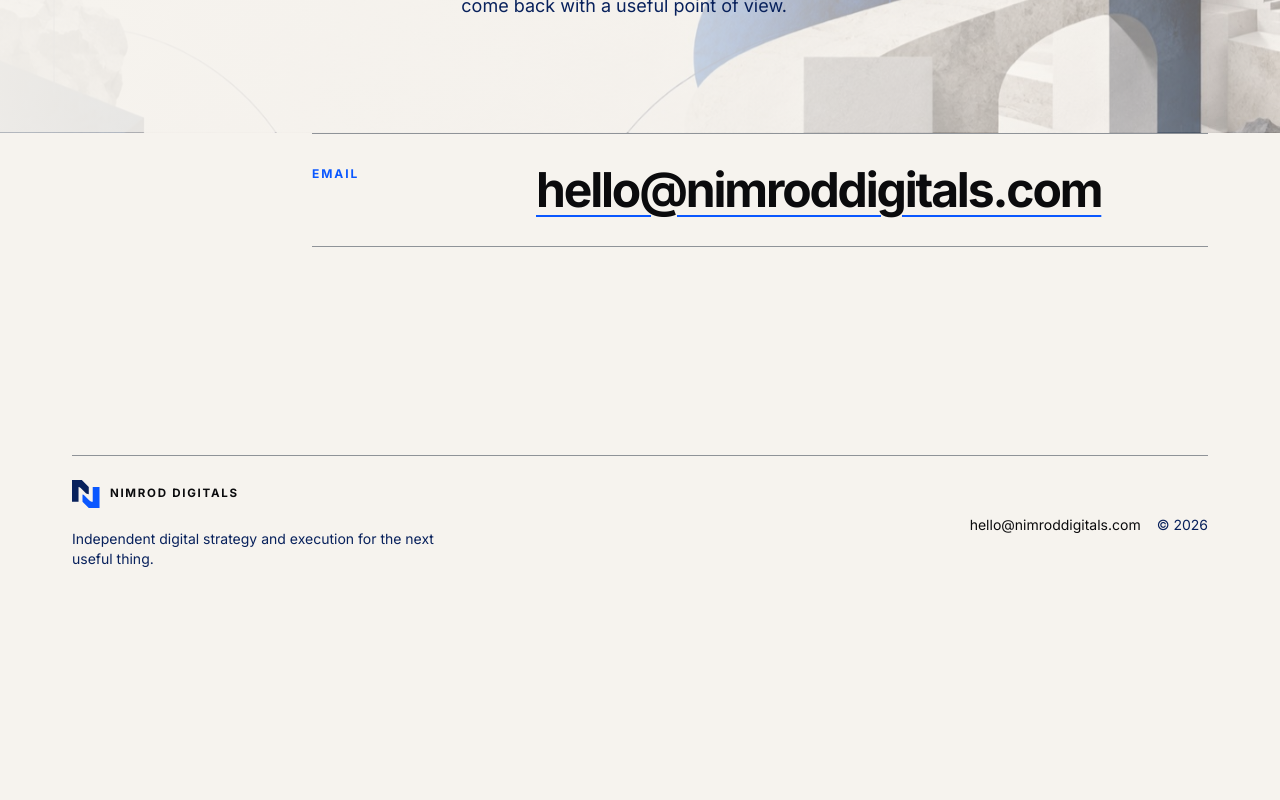
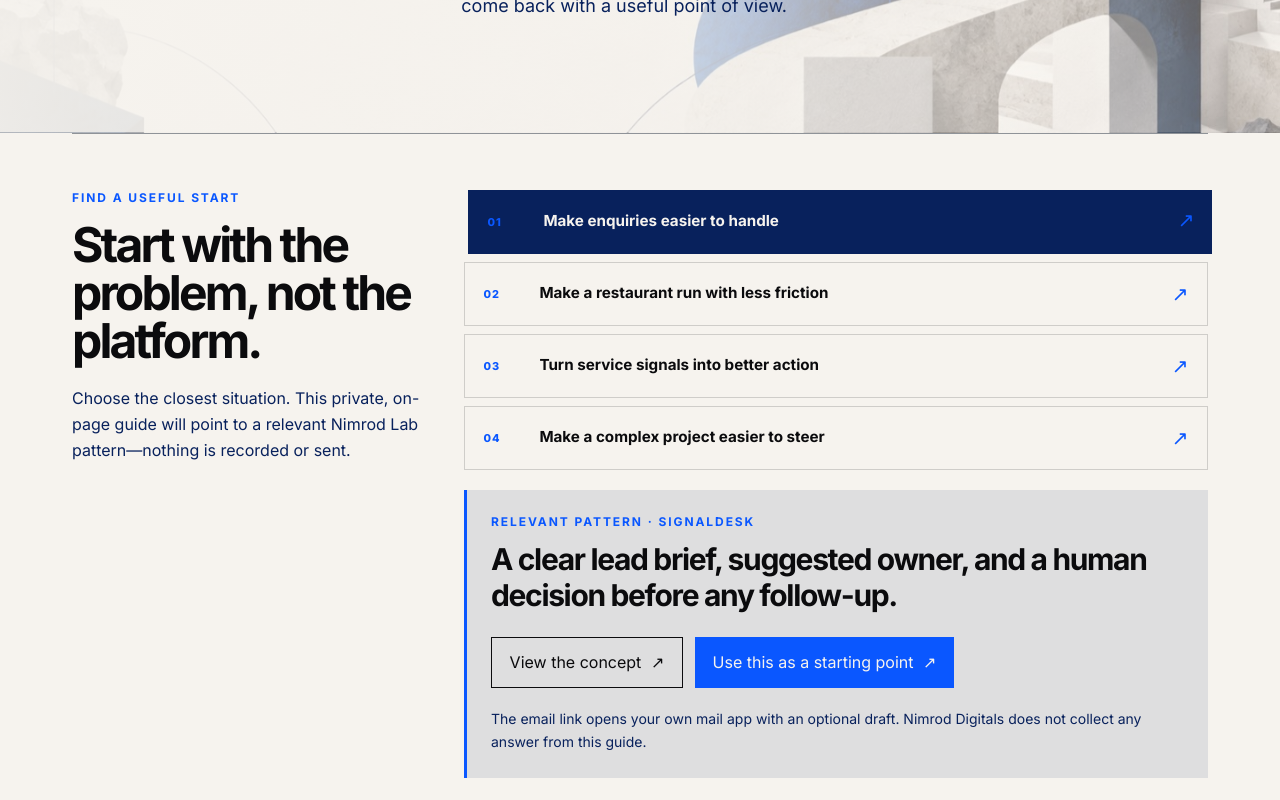
Before and after one commit to nimrod-digitals/nimrod-digitals-web, a Next.js app: page /contact in a window 1280 px wide. Shown: the part 460-1260 px from the top of the page. Before the commit the page ends 1069 px from the top, so only its background shows below. Built offline with nearby package versions, Linux system fonts and the light colour scheme.

Commit message:
Add useful start contact guide

```diff
--- a/app/contact/page.tsx
+++ b/app/contact/page.tsx
@@ -1,6 +1,7 @@
 import type { Metadata } from "next";
 
 import { PageIntro, SiteFooter, SiteHeader } from "@/components/site-shell";
+import { UsefulStartFinder } from "@/components/useful-start-finder";
 import { createPageMetadata } from "@/lib/metadata";
 
 export const metadata: Metadata = createPageMetadata({
@@ -11,5 +12,5 @@ export const metadata: Metadata = createPageMetadata({
 });
 
 export default function ContactPage() {
-  return <main><SiteHeader /><PageIntro eyebrow="Contact" title="Make the next move count."><p>Tell us what is changing, what feels stuck, or what needs to be made. We’ll come back with a useful point of view.</p></PageIntro><section className="page-shell pb-20 md:pb-28"><div className="ml-auto max-w-4xl border-y border-mist py-8 md:grid md:grid-cols-8"><p className="eyebrow md:col-span-2">Email</p><a className="brand-subhead text-3xl leading-tight underline decoration-signal decoration-2 underline-offset-8 md:col-span-6 md:text-5xl" href="mailto:hello@nimroddigitals.com">hello@nimroddigitals.com</a></div></section><SiteFooter /></main>;
+  return <main><SiteHeader /><PageIntro eyebrow="Contact" title="Make the next move count."><p>Tell us what is changing, what feels stuck, or what needs to be made. We’ll come back with a useful point of view.</p></PageIntro><UsefulStartFinder /><section className="page-shell pb-20 md:pb-28"><div className="ml-auto max-w-4xl border-y border-mist py-8 md:grid md:grid-cols-8"><p className="eyebrow md:col-span-2">Email</p><a className="brand-subhead text-3xl leading-tight underline decoration-signal decoration-2 underline-offset-8 md:col-span-6 md:text-5xl" href="mailto:hello@nimroddigitals.com">hello@nimroddigitals.com</a></div></section><SiteFooter /></main>;
 }
--- a/app/globals.css
+++ b/app/globals.css
@@ -173,6 +173,17 @@ button { font: inherit; }
 .action-link-primary:hover { background: var(--signal-dark); }
 .action-link-secondary { border: 1px solid var(--ink); color: var(--ink); }
 .action-link-secondary:hover { background: var(--ink); color: var(--paper); }
+
+.useful-start-finder { position: relative; }
+.useful-start-option { align-items: center; background: transparent; border: 1px solid color-mix(in srgb, var(--ink) 16%, transparent); color: var(--ink); cursor: pointer; display: grid; gap: 1rem; grid-template-columns: 2.5rem minmax(0, 1fr) 1.5rem; padding: 1rem 1.15rem; text-align: left; transition: background-color 180ms ease, border-color 180ms ease, color 180ms ease, transform 180ms ease; width: 100%; }
+.useful-start-option span { color: var(--signal); font-size: .68rem; font-weight: 800; letter-spacing: .1em; }
+.useful-start-option strong { font-size: .95rem; }
+.useful-start-option i { color: var(--signal); font-style: normal; font-size: 1.25rem; text-align: right; transition: transform 180ms ease; }
+.useful-start-option:hover, .useful-start-option.is-active { background: var(--navy-blue); border-color: var(--navy-blue); color: var(--bone-white); transform: translateX(.25rem); }
+.useful-start-option:hover i, .useful-start-option.is-active i { transform: translate(2px, -2px); }
+.useful-start-option:focus-visible { outline: 2px solid var(--signal); outline-offset: 3px; }
+.useful-start-result { background: color-mix(in srgb, var(--paper) 90%, var(--navy-blue)); border-left: 3px solid var(--signal); padding: 1.5rem; }
+:root[data-theme="dark"] .useful-start-result { background: color-mix(in srgb, var(--navy-blue) 54%, var(--ink-black)); }
 
 .labs-panel { background: color-mix(in srgb, var(--paper) 94%, var(--navy-blue)); }
 .lab-card { min-height: 24rem; position: relative; transition: background-color 220ms ease, color 220ms ease, transform 220ms ease; }
--- /dev/null
+++ b/components/useful-start-finder.tsx
@@ -0,0 +1,71 @@
+"use client";
+
+import Link from "next/link";
+import { useState } from "react";
+
+const paths = [
+  {
+    label: "Make enquiries easier to handle",
+    lab: "SignalDesk",
+    href: "/labs/signaldesk/",
+    outcome: "A clear lead brief, suggested owner, and a human decision before any follow-up.",
+    subject: "Useful start: enquiry workflow",
+  },
+  {
+    label: "Make a restaurant run with less friction",
+    lab: "TableFlow + KitchenPulse",
+    href: "/labs/tableflow/",
+    outcome: "A consent-led guest conversation and an owner-reviewed operating picture for the shift.",
+    subject: "Useful start: restaurant workflow",
+  },
+  {
+    label: "Turn service signals into better action",
+    lab: "FieldLink",
+    href: "/labs/fieldlink/",
+    outcome: "A focused dispatch view that makes exceptions and responsible next steps visible.",
+    subject: "Useful start: service operations",
+  },
+  {
+    label: "Make a complex project easier to steer",
+    lab: "ProjectPulse",
+    href: "/labs/projectpulse/",
+    outcome: "A decision-ready project brief before a lead changes a plan, budget, or client update.",
+    subject: "Useful start: project clarity",
+  },
+];
+
+export function UsefulStartFinder() {
+  const [selected, setSelected] = useState(0);
+  const path = paths[selected];
+  const emailBody = encodeURIComponent(`I would like to explore: ${path.label.toLowerCase()}.\n\nWhat is changing:\n\nWhat feels stuck:\n\nWhat a useful outcome would look like:`);
+
+  return (
+    <section className="page-shell pb-20 md:pb-28" aria-label="Find a useful start">
+      <div className="useful-start-finder border-y border-mist py-10 md:grid md:grid-cols-12 md:gap-10 md:py-14">
+        <div className="md:col-span-4">
+          <p className="eyebrow">Find a useful start</p>
+          <h2 className="brand-headline mt-4 text-4xl leading-[.96] md:text-5xl">Start with the problem, not the platform.</h2>
+          <p className="mt-5 max-w-sm leading-relaxed text-quiet-ink">Choose the closest situation. This private, on-page guide will point to a relevant Nimrod Lab pattern—nothing is recorded or sent.</p>
+        </div>
+        <div className="mt-9 md:col-span-8 md:mt-0">
+          <div className="grid gap-2" role="list">
+            {paths.map((item, index) => (
+              <button className={`useful-start-option ${selected === index ? "is-active" : ""}`} key={item.lab} onClick={() => setSelected(index)} type="button">
+                <span>0{index + 1}</span><strong>{item.label}</strong><i aria-hidden="true">↗</i>
+              </button>
+            ))}
+          </div>
+          <div className="useful-start-result mt-5" aria-live="polite">
+            <p className="eyebrow">Relevant pattern · {path.lab}</p>
+            <p className="brand-subhead mt-3 text-2xl leading-tight md:text-3xl">{path.outcome}</p>
+            <div className="mt-6 flex flex-wrap gap-3">
+              <Link className="action-link action-link-secondary" href={path.href}>View the concept <span>↗</span></Link>
+              <a className="action-link action-link-primary" href={`mailto:hello@nimroddigitals.com?subject=${encodeURIComponent(path.subject)}&body=${emailBody}`}>Use this as a starting point <span>↗</span></a>
+            </div>
+            <p className="mt-5 text-sm leading-relaxed text-quiet-ink">The email link opens your own mail app with an optional draft. Nimrod Digitals does not collect any answer from this guide.</p>
+          </div>
+        </div>
+      </div>
+    </section>
+  );
+}
```
Also changed, not shown: 1 other file (tests, documents, lock files or other folders).
